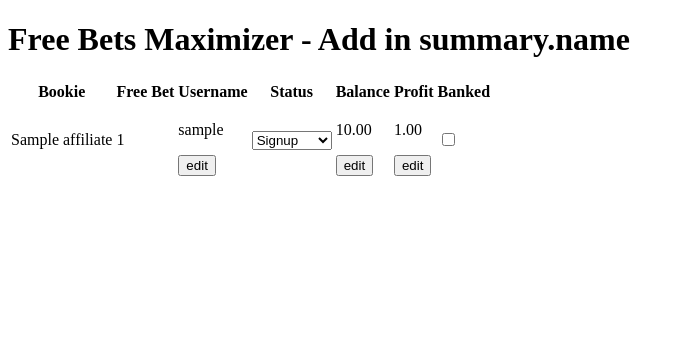
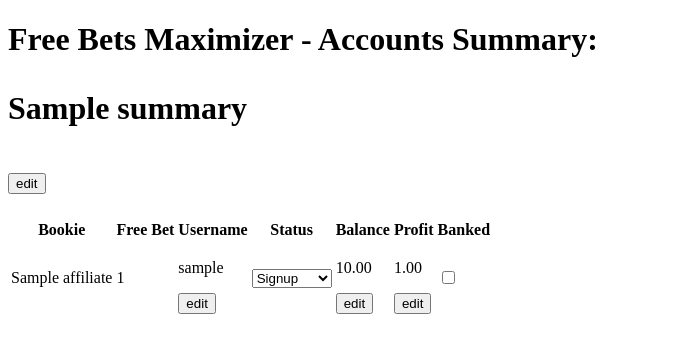
Before and after one commit to mblacklock/free_bets_project, a Django app: page /summary/1/ in a window 1280 px wide. Shown: the top 353 px of the page, without its empty margins (0-685 px from the left). Run offline with Django 3.2, Linux system fonts and the light colour scheme; tables that the repository leaves empty hold one stand-in row (values such as "Sample post").

Commit message:
can change summary name

```diff
--- a/bets/static/summary.js
+++ b/bets/static/summary.js
@@ -5,36 +5,48 @@ window.BetsSummary.initialize = function () {
 		if(e.which == 13) {
 
 			var el = $(this).parent().attr('id');
+
 			if((el == 'balance' || el == 'profit') && $.isNumeric($(this).val()) == false ) {
-				console.log('dsfsdfs');
-				$('.has-error').show();
+					$('.has-error').show();
 			} else {
+
+				var summary_id = $('[name="bookie-summary"]').attr('data-id');
+
+				if(el == 'summary_name') {
+					var affiliate = 'summary_name';
+					var tab = '';
+				} else {
+					var id = $(this).parent().parent().attr('data-id');
+					var affiliate = $(this).parent().parent().attr('data-name');
+					var tab = "tr[data-id='"+id+"'] ";
+
+				}
+
 				$('.has-error').hide();
-				var summary_id = $('[name="bookie-summary"]').attr('data-id');
-				var id = $(this).parent().parent().attr('data-id');
-				var affiliate = $(this).parent().parent().attr('data-name');
+				update_function(summary_id, affiliate, el, $(this).val());
+				$(this).hide();
+				$(tab + "#"+el+" .text").text($(this).val());
+				$(tab + "#"+el+" .text").show();
+				$(tab + "#"+el+" .edit").show();
 
-				update_function(summary_id, affiliate, el, $(this).val());
-
-				$(this).hide();
-				$("tr[data-id='"+id+"'] #"+el+" .text").text($(this).val());
-				$("tr[data-id='"+id+"'] #"+el+" .text").show();
-				$("tr[data-id='"+id+"'] #"+el+" .edit").show();
 			}
 		}
 	});
 
 	$('.edit').click( function() {
-		var id;
-		id = $(this).parent().parent().attr("data-id");
-		var el;
-		el = $(this).parent().attr('id');
+		var el = $(this).parent().attr('id');
 
-		$(this).hide();
-		$("tr[data-id='"+id+"'] #"+el+" .input").attr("placeholder", $("tr[data-id='"+id+"'] #"+el+" .text").text());
-		$("tr[data-id='"+id+"'] #"+el+" .input").show();
-		$("tr[data-id='"+id+"'] #"+el+" .text").hide();
+		if (el == 'summary_name') {
+			var tab = '';
+		}  else {
+			var id = $(this).parent().parent().attr("data-id");
+			var tab = "tr[data-id='"+id+"'] ";
+		}
 
+			$(this).hide();
+			$(tab + "#"+el+" .input").attr("placeholder", $(tab + "#"+el+" .text").text());
+			$(tab + "#"+el+" .input").show();
+			$(tab + "#"+el+" .text").hide();
 	});
 
 	$('.status').change(function() {
--- a/bets/templates/bets/summary.html
+++ b/bets/templates/bets/summary.html
@@ -4,7 +4,23 @@
 {% block title %}Accounts Summary{% endblock %}
 
 
-{% block heading %}Add in summary.name{% endblock %}
+{% block heading %}Accounts Summary:
+	<div id='summary_name'>
+		{% if summary.name == '' %}
+			<input class="input" placeholder="Summary Name"/>
+			<p class="text" hidden></p>
+			<button class="edit btn btn-primary btn-sm" type="button" hidden>
+				edit
+			</button>
+		{% else %}
+			<input class="input" hidden />
+			<p class="text">{{ summary.name }}</p>
+			<button class="edit btn btn-primary btn-sm" type="button">
+				edit
+			</button>
+		{% endif %}
+	</div>
+{% endblock %}
 
 {% block body %}
 	<div class="has-error" hidden>Error: entered value must be a valid number</div>
--- a/bets/views.py
+++ b/bets/views.py
@@ -29,18 +29,27 @@ def update_ajax(request, param):
         summary = Summary.objects.get(id=summary_id)
         if summary:
             name = request.GET['affiliate_name']
-            affiliate = Affiliate.objects.get(name=name)
-            item = Item.objects.get(summary=summary, affiliate=affiliate)
 
-            if param == 'username':
-                item.username = request.GET['value']
-            elif param == 'status':
-                item.status = request.GET['value']
-            elif param == 'balance':
-                item.balance = request.GET['value']
-            elif param == 'profit':
-                item.profit = request.GET['value']
-            elif param == 'banked':
-                item.banked = request.GET['value']
-            item.save()
-    return HttpResponse(item)
+            if name != 'summary_name':
+                affiliate = Affiliate.objects.get(name=name)
+                item = Item.objects.get(summary=summary, affiliate=affiliate)
+
+                if param == 'username':
+                    item.username = request.GET['value']
+                elif param == 'status':
+                    item.status = request.GET['value']
+                elif param == 'balance':
+                    item.balance = request.GET['value']
+                elif param == 'profit':
+                    item.profit = request.GET['value']
+                elif param == 'banked':
+                    item.banked = request.GET['value']
+                item.save()
+                return HttpResponse(item)
+
+            else:
+                summary.name = request.GET['value']
+                summary.save()
+                return HttpResponse(summary)
+
+        return HttpResponse(None)
```
Also changed, not shown: bets/static/tests/test.html (+37 -0 lines), bets/tests/tests_views.py (+10 -0 lines), functional_tests/base.py (+27 -0 lines), functional_tests/test_simple_initial_bet_summary.py (+8 -0 lines).
